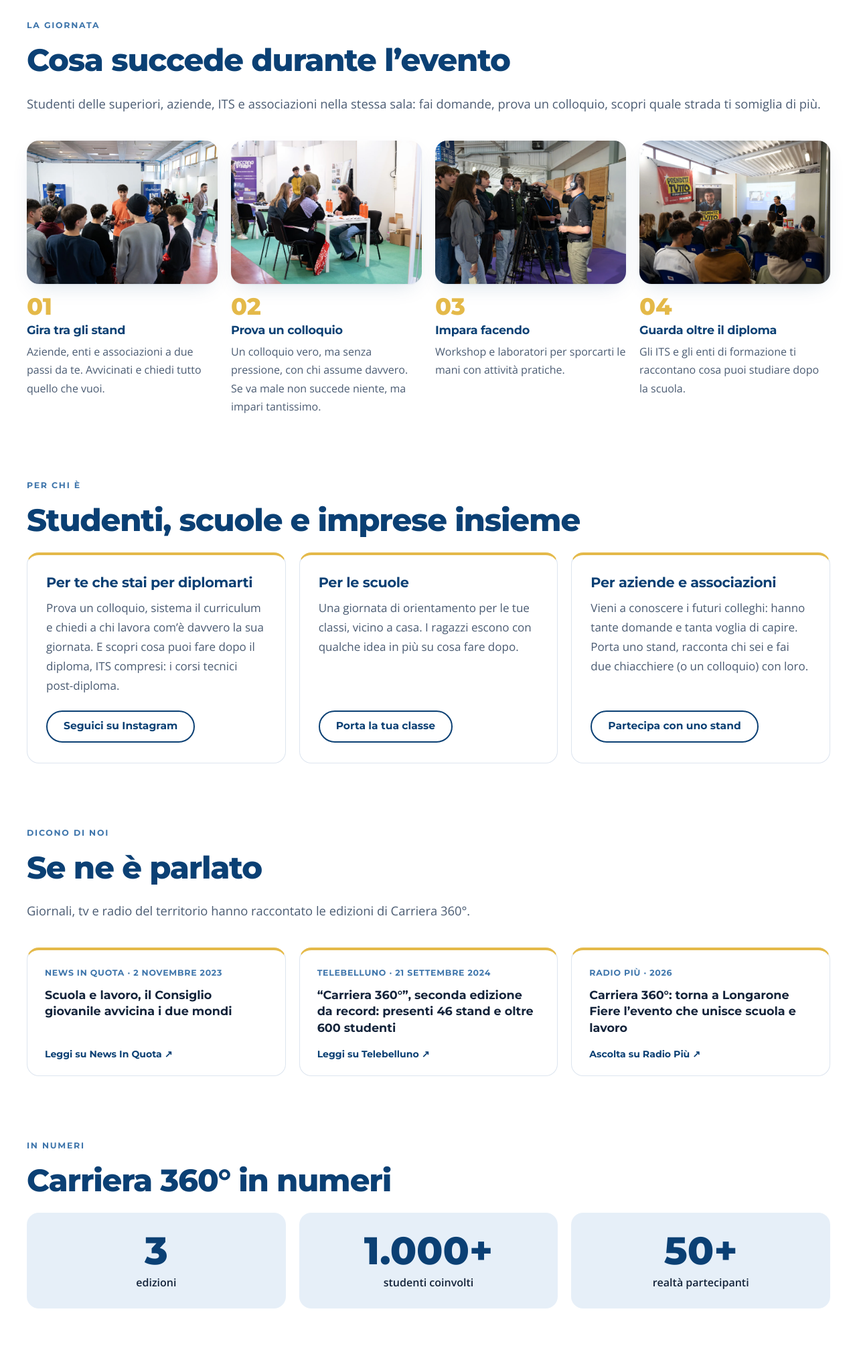
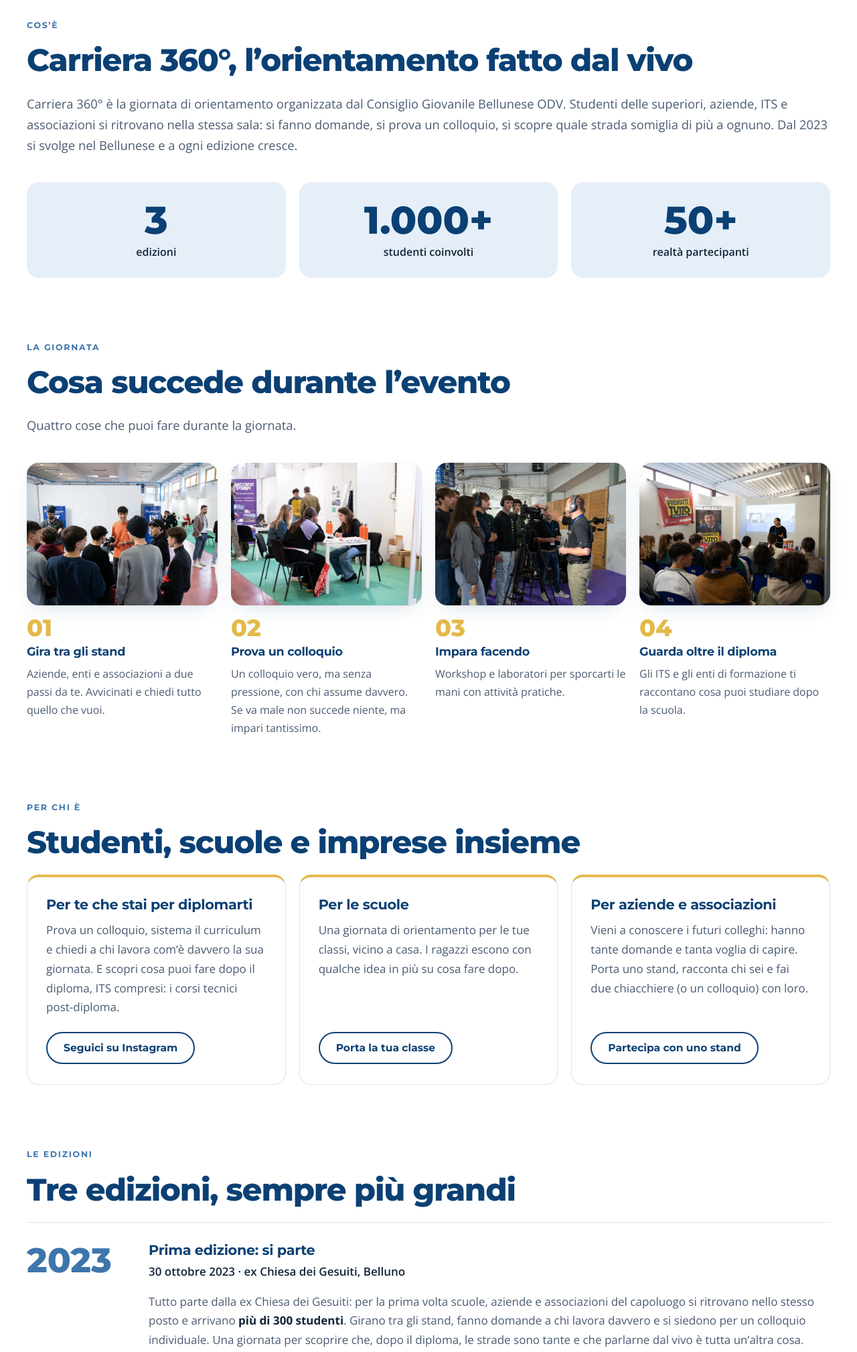
Before and after one commit to Consiglio-Giovanile-Bellunese/site, a plain HTML site: page carriera-360.html in a window 1280 px wide. Shown: the part 580-2599 px from the top of the page at 67% size. Drawn offline with Linux system fonts and the light colour scheme.

Commit message:
Carriera 360°: nuova sezione "Cos'è" con i numeri, nuovo ordine (giornata, per chi è, edizioni, stampa)
Co-Authored-By: Claude Sonnet 5.5 <noreply@anthropic.com>
Claude-Session: https://claude.ai/code/session_01GShL9oywTaJ6dcBfv2L6Lu

```diff
--- a/carriera-360.html
+++ b/carriera-360.html
@@ -232,10 +232,21 @@
 
 <section class="section c360">
 <div class="container">
+<div class="c360-block" id="cose" data-reveal>
+<p class="eyebrow">Cos’è</p>
+<h2>Carriera 360°, l’orientamento fatto dal vivo</h2>
+<p class="c360-lead">Carriera 360° è la giornata di orientamento organizzata dal Consiglio Giovanile Bellunese ODV. Studenti delle superiori, aziende, ITS e associazioni si ritrovano nella stessa sala: si fanno domande, si prova un colloquio, si scopre quale strada somiglia di più a ognuno. Dal 2023 si svolge nel Bellunese e a ogni edizione cresce.</p>
+<ul class="c360-stats" aria-label="Carriera 360° in numeri">
+<li><strong>3</strong><span>edizioni</span></li>
+<li><strong>1.000+</strong><span>studenti coinvolti</span></li>
+<li><strong>50+</strong><span>realtà partecipanti</span></li>
+</ul>
+</div>
+
 <div class="c360-block" id="giornata" data-reveal>
 <p class="eyebrow">La giornata</p>
 <h2>Cosa succede durante l’evento</h2>
-<p class="c360-lead">Studenti delle superiori, aziende, ITS e associazioni nella stessa sala: fai domande, prova un colloquio, scopri quale strada ti somiglia di più.</p>
+<p class="c360-lead">Quattro cose che puoi fare durante la giornata.</p>
 <ol class="c360-steps">
 <li><figure><img src="assets/img/carriera-2026-c024.webp" width="1600" height="1066" loading="lazy" decoding="async" alt="Studenti e professionisti si incontrano presso uno stand"></figure><span class="c360-num">01</span><h3>Gira tra gli stand</h3><p>Aziende, enti e associazioni a due passi da te. Avvicinati e chiedi tutto quello che vuoi.</p></li>
 <li><figure><img src="assets/img/carriera-colloqui.webp" width="1600" height="1067" loading="lazy" decoding="async" alt="Due studentesse dialogano con una professionista"></figure><span class="c360-num">02</span><h3>Prova un colloquio</h3><p>Un colloquio vero, ma senza pressione, con chi assume davvero. Se va male non succede niente, ma impari tantissimo.</p></li>
@@ -266,28 +277,7 @@
 </div>
 </div>
 
-<div class="c360-block" id="stampa" data-reveal>
-<p class="eyebrow">Dicono di noi</p>
-<h2>Se ne è parlato</h2>
-<p class="c360-lead">Giornali, tv e radio del territorio hanno raccontato le edizioni di Carriera 360°.</p>
-<ul class="c360-press">
-<li><a href="https://www.newsinquota.it/scuola-e-lavoro-il-consiglio-giovanile-avvicina-i-due-mondi/" target="_blank" rel="noopener noreferrer"><span class="c360-press-meta">News In Quota · 2 novembre 2023</span><span class="c360-press-title">Scuola e lavoro, il Consiglio giovanile avvicina i due mondi</span><span class="c360-press-go">Leggi su News In Quota ↗</span></a></li>
-<li><a href="https://www.telebelluno.it/wp/carriera-360-seconda-edizione-da-record-presenti-46-stand-e-oltre-600-studenti-2/" target="_blank" rel="noopener noreferrer"><span class="c360-press-meta">Telebelluno · 21 settembre 2024</span><span class="c360-press-title">“Carriera 360°”, seconda edizione da record: presenti 46 stand e oltre 600 studenti</span><span class="c360-press-go">Leggi su Telebelluno ↗</span></a></li>
-<li><a href="https://www.radiopiu.net/wordpress/carriera-360-torna-a-longarone/" target="_blank" rel="noopener noreferrer"><span class="c360-press-meta">Radio Più · 2026</span><span class="c360-press-title">Carriera 360°: torna a Longarone Fiere l’evento che unisce scuola e lavoro</span><span class="c360-press-go">Ascolta su Radio Più ↗</span></a></li>
-</ul>
-</div>
-
-        <div class="c360-block" id="numeri" data-reveal>
-          <p class="eyebrow">In numeri</p>
-          <h2>Carriera 360° in numeri</h2>
-          <ul class="c360-stats">
-            <li><strong>3</strong><span>edizioni</span></li>
-            <li><strong>1.000+</strong><span>studenti coinvolti</span></li>
-            <li><strong>50+</strong><span>realtà partecipanti</span></li>
-          </ul>
-        </div>
-
-        <div class="c360-block editions" id="edizioni" data-reveal>
+<div class="c360-block editions" id="edizioni" data-reveal>
           <p class="eyebrow">Le edizioni</p>
           <h2>Tre edizioni, sempre più grandi</h2>
           <ol class="c360-timeline">
@@ -335,6 +325,17 @@
             </li>
           </ol>
           <p class="c360-all"><a class="btn btn-gold" href="carriera-360-foto.html">Guarda tutte le foto</a><a class="btn btn-outline" href="dicono-di-noi.html">Tutti gli articoli e i servizi</a></p>
+</div>
+
+<div class="c360-block" id="stampa" data-reveal>
+<p class="eyebrow">Dicono di noi</p>
+<h2>Se ne è parlato</h2>
+<p class="c360-lead">Giornali, tv e radio del territorio hanno raccontato le edizioni di Carriera 360°.</p>
+<ul class="c360-press">
+<li><a href="https://www.newsinquota.it/scuola-e-lavoro-il-consiglio-giovanile-avvicina-i-due-mondi/" target="_blank" rel="noopener noreferrer"><span class="c360-press-meta">News In Quota · 2 novembre 2023</span><span class="c360-press-title">Scuola e lavoro, il Consiglio giovanile avvicina i due mondi</span><span class="c360-press-go">Leggi su News In Quota ↗</span></a></li>
+<li><a href="https://www.telebelluno.it/wp/carriera-360-seconda-edizione-da-record-presenti-46-stand-e-oltre-600-studenti-2/" target="_blank" rel="noopener noreferrer"><span class="c360-press-meta">Telebelluno · 21 settembre 2024</span><span class="c360-press-title">“Carriera 360°”, seconda edizione da record: presenti 46 stand e oltre 600 studenti</span><span class="c360-press-go">Leggi su Telebelluno ↗</span></a></li>
+<li><a href="https://www.radiopiu.net/wordpress/carriera-360-torna-a-longarone/" target="_blank" rel="noopener noreferrer"><span class="c360-press-meta">Radio Più · 2026</span><span class="c360-press-title">Carriera 360°: torna a Longarone Fiere l’evento che unisce scuola e lavoro</span><span class="c360-press-go">Ascolta su Radio Più ↗</span></a></li>
+</ul>
 </div>
 
 </div>
```
